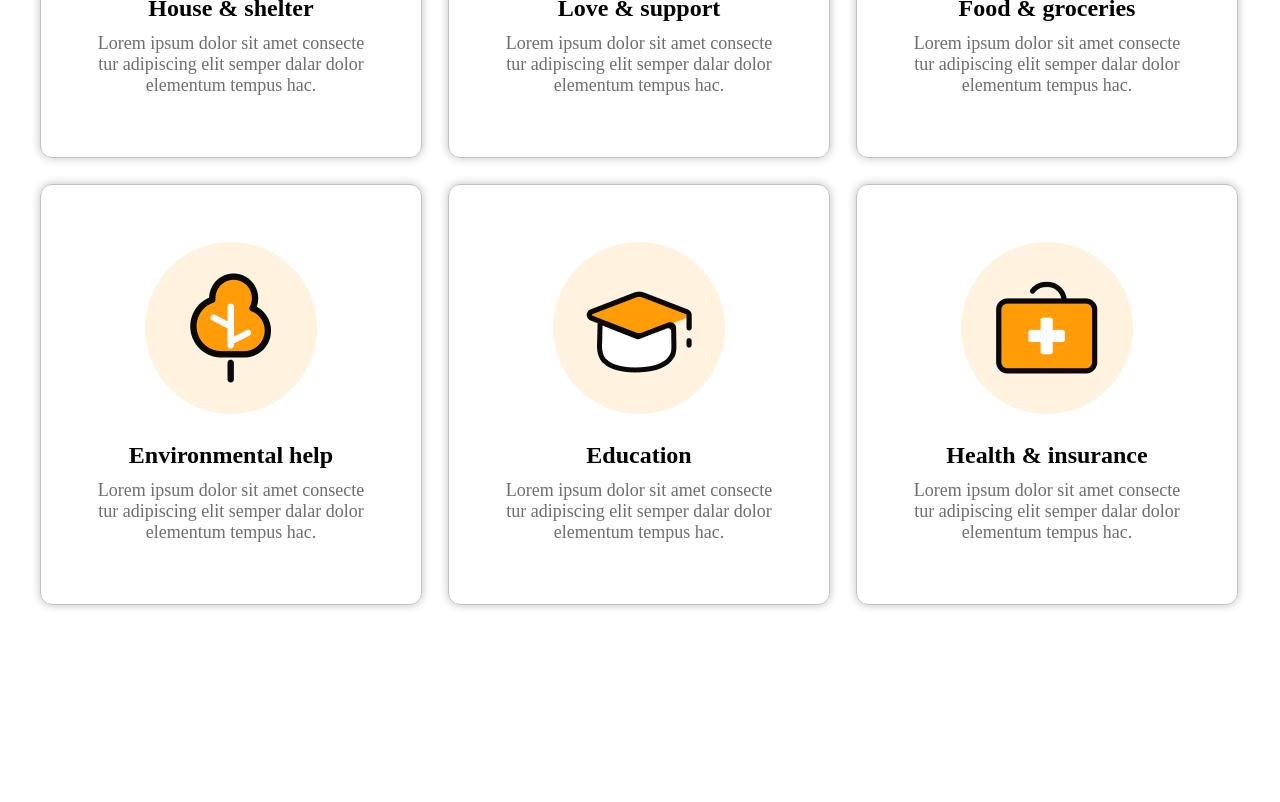
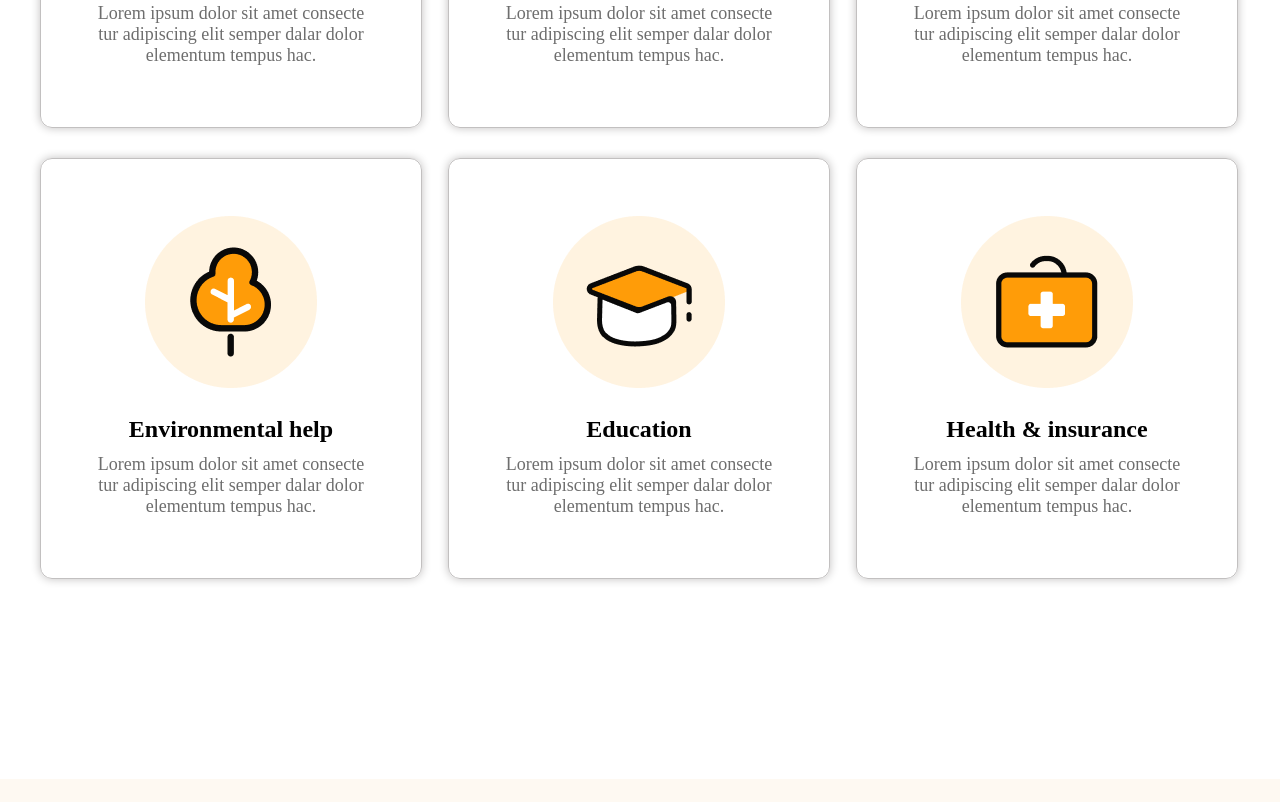
Before and after one commit to mirjonovogomuhammad06-gif/Exam-3, a plain HTML site: page index.html in a window 1280 px wide. Shown: the part 6118-6920 px from the top of the page. Drawn offline with Linux system fonts and the light colour scheme.

Commit message:
changed section6 in html  css

```diff
--- a/index.html
+++ b/index.html
@@ -179,7 +179,8 @@
                 <h3>Food & groceries</h3>
                 <p>Lorem ipsum dolor sit amet consecte <br>tur adipiscing elit semper dalar dolor <br>elementum tempus hac.</p>
             </div>
-
+        </div>
+        <div class="bottom">
              <div class="box_in_bottom">
                 <img src="images/IMAGE (46).png" alt="">
                 <h3>Environmental help</h3>
--- a/style.css
+++ b/style.css
@@ -291,8 +291,8 @@ padding: 18px 25px;
 }
 .bottom{
     display: flex;
-    flex-wrap: wrap;
-    margin-top: 60px;
+
+    margin-top: 30px;
     gap: 26px;
 }
 .section7{
```
